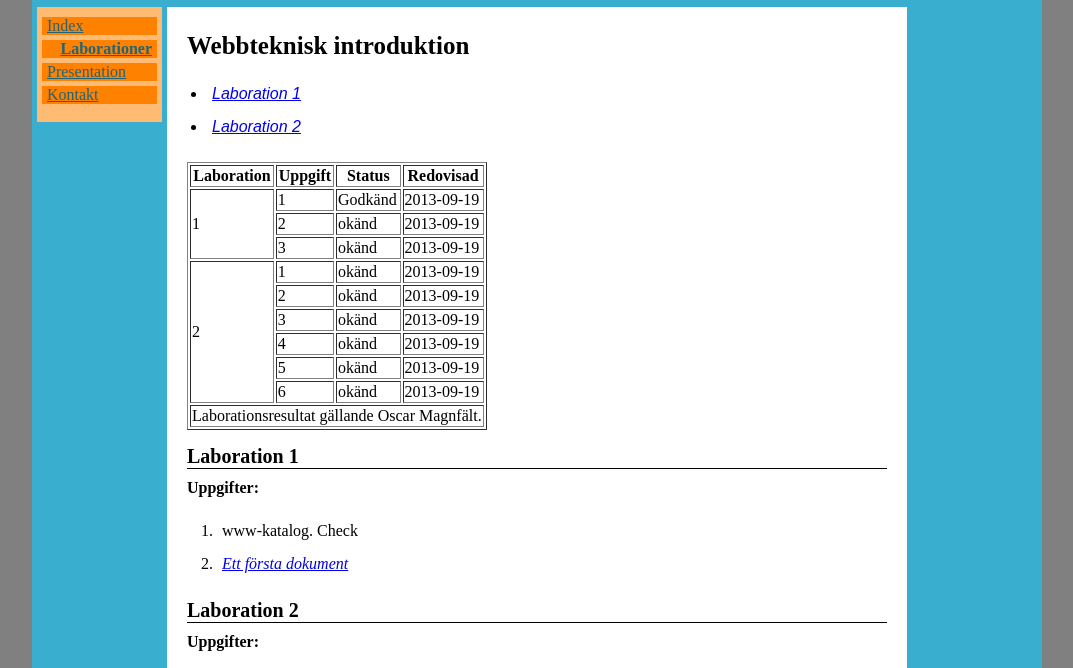
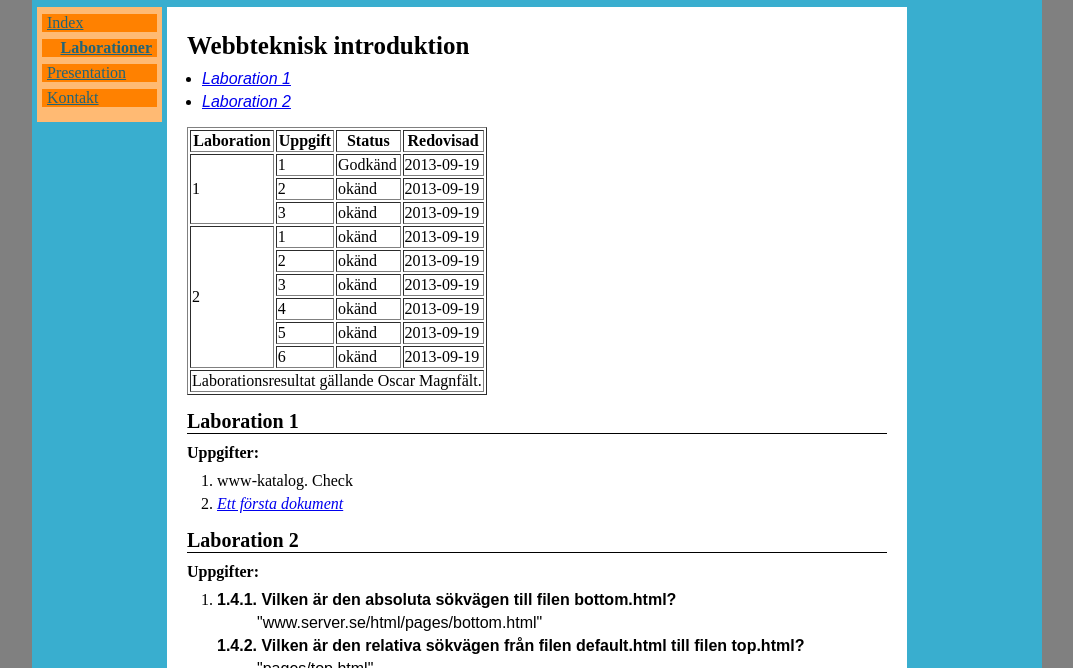
Before and after one commit to om222by/1ik415-laborationer, a plain HTML site: page pages/laborationer.html in a window 1280 px wide. Shown: the part 83-751 px from the top of the page, without its empty margins (103-1176 px from the left). Drawn offline with Linux system fonts and the light colour scheme.

Commit message:
fixat ännu mer med typografin, har även lagt till favicons i tidigare pushar

```diff
--- a/css/style.css
+++ b/css/style.css
@@ -80,7 +80,7 @@ h5 {
 
 ul, ol, li, dl, dd, dt {
     margin-top:5px;
-    padding: 5px;
+    padding: 0;
     font-style: normal;
 }
 
@@ -97,12 +97,15 @@ dl dt, ul li {
     font-family:Arial;
 }
 
-ul li ul li, dl dt dd {
+ul li ul li, dl dd{
     font-weight: normal;
+    font-family:Arial;
+    font-size: medium;
 }
 
 p {
     margin:10px 0;
+    font-size: large;
 }
 
 a {
@@ -133,7 +136,7 @@ a {
 
 #navigation li {
     padding: 0;
-    margin: 0 0 5px 0;
+    margin: 7px 5px;
     list-style:none;
     font-weight: normal;
     font-family:none;
@@ -176,7 +179,6 @@ a {
     padding-left:30px;
 }
 #content {
-
     background-color:white;
     position: relative;
     float:left;
```
